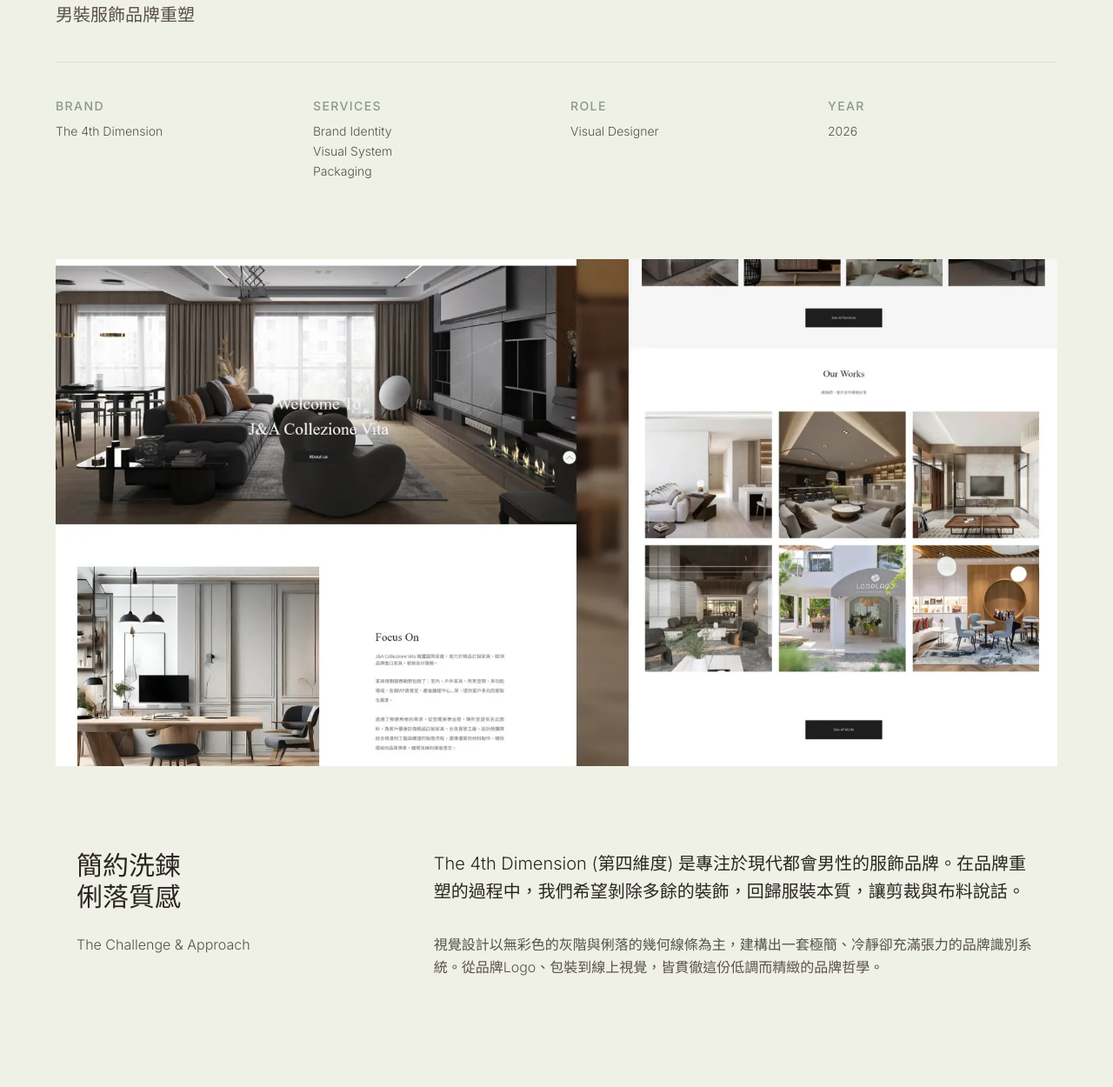
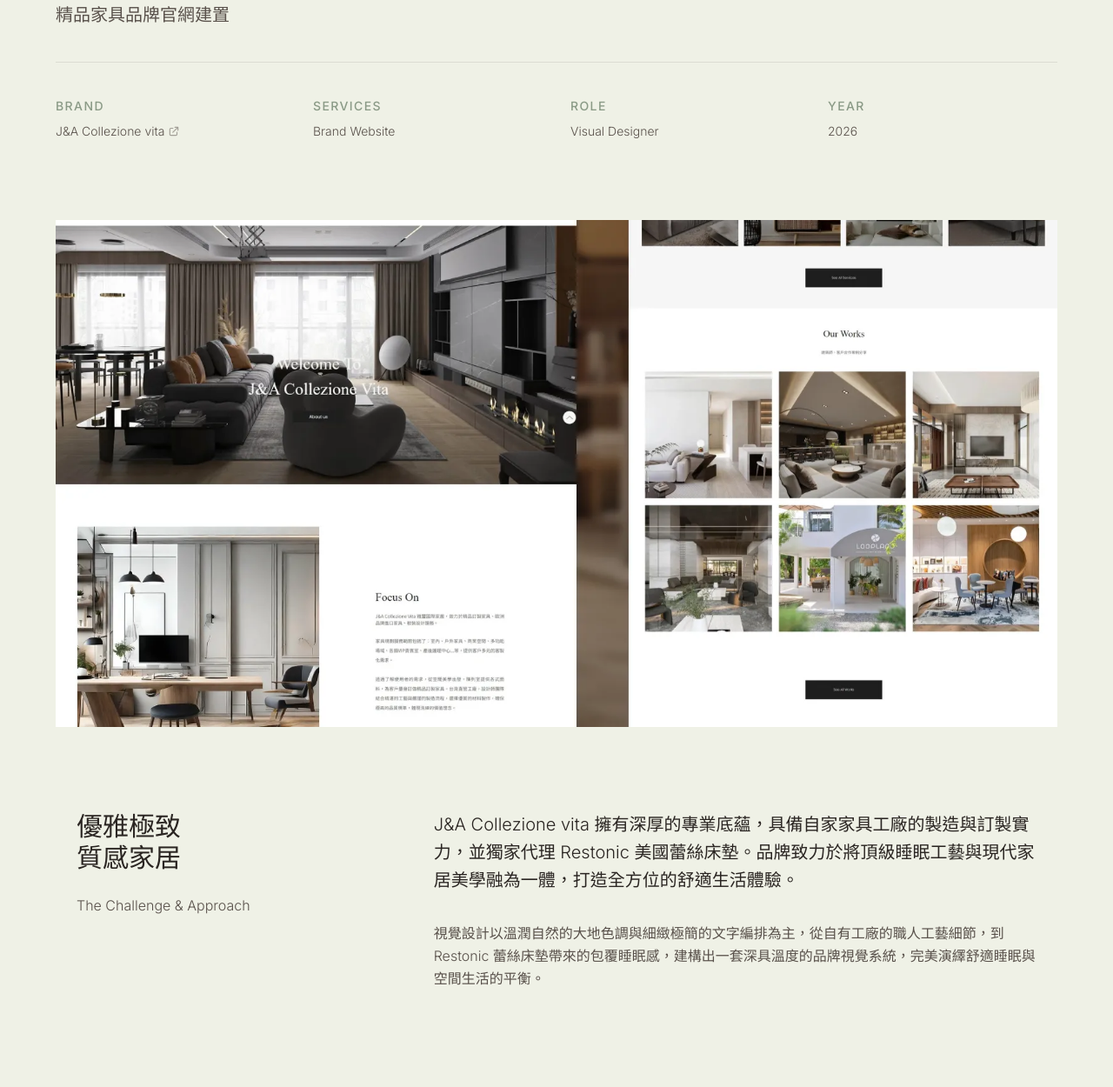
Before and after one commit to ida7105-alt/cleo-design-studio, a plain HTML site: page Showcase-02.html in a window 1280 px wide. Shown: the part 305-1555 px from the top of the page at 87% size. Drawn offline with nearby package versions, Linux system fonts and the light colour scheme.

Commit message:
Update Showcase-02 brand external link to jacollezione.com

```diff
--- a/Showcase-02.html
+++ b/Showcase-02.html
@@ -5,8 +5,9 @@
     <meta charset="UTF-8">
     <meta name="viewport" content="width=device-width, initial-scale=1.0">
     <!-- SEO: Meta Title & Description -->
-    <title>時尚男裝品牌視覺設計 | The 4th Dimension 第四維度 | Cleo Chang Portfolio</title>
-    <meta name="description" content="協助男裝服飾品牌 The 4th Dimension 重塑品牌視覺，建立簡約質感的識別系統。透過俐落的線條與中性色調，展現品牌對服裝細節與剪裁的講究。">
+    <title>精品家具品牌視覺設計 | J&A Collezione vita | Cleo Chang Portfolio</title>
+    <meta name="description"
+        content="協助 J&amp;A Collezione vita 進行品牌官網建置。品牌憑藉自有家具工廠的淬鍊工藝，並代理 Restonic 美國蕾絲床墊，將頂級睡眠體驗與質感家居美學完美融合。">
     <meta name="robots" content="index, follow">
 
     <!-- SEO: Canonical URL -->
@@ -14,8 +15,8 @@
 
     <!-- SEO: Open Graph -->
     <meta property="og:type" content="article">
-    <meta property="og:title" content="時尚男裝品牌視覺設計 | The 4th Dimension 第四維度 | Cleo Chang">
-    <meta property="og:description" content="協助男裝服飾品牌重塑品牌，建立簡約質感的識別系統。透過俐落的線條與中性色調，展現品牌對細節的講究。">
+    <meta property="og:title" content="精品家具品牌官網 | J&A Collezione vita | Cleo Chang">
+    <meta property="og:description" content="協助精品家具品牌官網建置，建立高品質質感的官網視覺。透過細緻質感與簡約設計，展現品牌對細節的講究。">
     <meta property="og:url" content="https://cleo-design.studio/Showcase-02.html">
     <meta property="og:image" content="https://cleo-design.studio/og-image.png">
     <meta property="og:image:width" content="1200">
@@ -25,8 +26,8 @@
 
     <!-- SEO: Twitter Card -->
     <meta name="twitter:card" content="summary_large_image">
-    <meta name="twitter:title" content="時尚男裝品牌視覺設計 | The 4th Dimension 第四維度">
-    <meta name="twitter:description" content="協助男裝服飾品牌重塑品牌視覺，建立簡約質感的識別系統。">
+    <meta name="twitter:title" content="精品家具品牌官網 | J&A Collezione vita | Cleo Chang">
+    <meta name="twitter:description" content="協助精品家具品牌官網建置，建立高品質質感的官網視覺。透過細緻質感與簡約設計，展現品牌對細節的講究。">
     <meta name="twitter:image" content="https://cleo-design.studio/og-image.png">
 
     <link rel="icon" type="image/x-icon" href="./favicon.ico">
@@ -127,20 +128,30 @@
                 <div class="fade-up">
                     <span class="block text-earth-sage text-sm tracking-[0.2em] uppercase mb-6">Brand Identity
                         Design</span>
-                    <h1 class="text-3xl md:text-5xl font-light text-earth-dark">The 4th Dimension 第四維度</h1>
-                    <p class="mt-6 text-earth-muted text-lg md:text-xl font-light leading-relaxed mb-10">男裝服飾品牌重塑</p>
+                    <h1 class="text-3xl md:text-5xl font-light text-earth-dark">J&amp;A Collezione vita</h1>
+                    <p class="mt-6 text-earth-muted text-lg md:text-xl font-light leading-relaxed mb-10">精品家具品牌官網建置</p>
                 </div>
 
                 <div
                     class="grid grid-cols-1 md:grid-cols-4 gap-8 border-t border-earth-dark/10 pt-10 fade-up delay-100">
                     <div>
                         <h4 class="text-sm font-medium tracking-widest text-earth-sage uppercase mb-2">Brand</h4>
-                        <p class="text-earth-muted text-sm font-light leading-relaxed">The 4th Dimension</p>
+                        <p class="text-earth-muted text-sm font-light leading-relaxed">
+                            <a href="https://www.jacollezione.com/" target="_blank" rel="noopener noreferrer"
+                                class="hover:text-earth-sage transition-colors inline-flex items-center gap-1 group">
+                                J&amp;A Collezione vita
+                                <svg class="w-3.5 h-3.5 opacity-50 group-hover:opacity-100 transition-opacity"
+                                    fill="none" viewBox="0 0 24 24" stroke="currentColor">
+                                    <path stroke-linecap="round" stroke-linejoin="round" stroke-width="2"
+                                        d="M10 6H6a2 2 0 00-2 2v10a2 2 0 002 2h10a2 2 0 002-2v-4M14 4h6m0 0v6m0-6L10 14" />
+                                </svg>
+                            </a>
+                        </p>
                     </div>
                     <div>
                         <h4 class="text-sm font-medium tracking-widest text-earth-sage uppercase mb-2">Services</h4>
-                        <p class="text-earth-muted text-sm font-light leading-relaxed">Brand Identity<br>Visual
-                            System<br>Packaging</p>
+                        <p class="text-earth-muted text-sm font-light leading-relaxed">Brand Website
+                        </p>
                     </div>
                     <div>
                         <h4 class="text-sm font-medium tracking-widest text-earth-sage uppercase mb-2">Role</h4>
@@ -157,7 +168,7 @@
         <!-- Main Banner Image -->
         <section class="px-6 mb-14 md:mb-24 fade-up">
             <div class="max-w-6xl mx-auto w-full aspect-[21/11.385] md:aspect-[2.5/1.265] overflow-hidden">
-                <img src="./img/showcase-02.webp" alt="The 4th Dimension Hero Banner"
+                <img src="./img/showcase-02.webp" alt="J&amp;A Collezione vita Hero Banner"
                     class="w-full h-full object-cover">
             </div>
         </section>
@@ -166,17 +177,17 @@
         <section class="max-w-6xl mx-auto px-6 mb-32">
             <div class="flex flex-col lg:flex-row gap-16 item-start">
                 <div class="lg:w-1/3 fade-up">
-                    <h2 class="text-3xl font-light text-earth-dark mb-6">簡約洗鍊<br>俐落質感</h2>
+                    <h2 class="text-3xl font-light text-earth-dark mb-6">優雅極致<br>質感家居</h2>
                     <p class="text-earth-muted font-light leading-relaxed">
                         The Challenge & Approach
                     </p>
                 </div>
                 <div class="lg:w-2/3 fade-up delay-100">
                     <p class="text-lg md:text-xl text-earth-dark font-light leading-[1.7] md:leading-[1.6] mb-8">
-                        The 4th Dimension (第四維度) 是專注於現代都會男性的服飾品牌。在品牌重塑的過程中，我們希望剝除多餘的裝飾，回歸服裝本質，讓剪裁與布料說話。
+                        J&amp;A Collezione vita 擁有深厚的專業底蘊，具備自家家具工廠的製造與訂製實力，並獨家代理 Restonic 美國蕾絲床墊。品牌致力於將頂級睡眠工藝與現代家居美學融為一體，打造全方位的舒適生活體驗。
                     </p>
                     <p class="text-earth-muted font-light leading-relaxed">
-                        視覺設計以無彩色的灰階與俐落的幾何線條為主，建構出一套極簡、冷靜卻充滿張力的品牌識別系統。從品牌Logo、包裝到線上視覺，皆貫徹這份低調而精緻的品牌哲學。
+                        視覺設計以溫潤自然的大地色調與細緻極簡的文字編排為主，從自有工廠的職人工藝細節，到 Restonic 蕾絲床墊帶來的包覆睡眠感，建構出一套深具溫度的品牌視覺系統，完美演繹舒適睡眠與空間生活的平衡。
                     </p>
                 </div>
             </div>
@@ -187,9 +198,9 @@
             <div class="max-w-4xl mx-auto flex flex-col gap-16">
                 <div class="fade-up flex flex-col justify-center px-4">
                     <span class="block text-earth-sage text-sm tracking-[0.2em] uppercase mb-4">Visual Details</span>
-                    <h3 class="text-2xl font-light text-earth-dark mb-4">細節中的講究</h3>
+                    <h3 class="text-2xl font-light text-earth-dark mb-4">工藝製造與頂級睡眠的交織</h3>
                     <p class="text-earth-muted font-light leading-relaxed">
-                        透過材質的對比與細緻的排版，將品牌的專業度與對品質的堅持，轉化為消費者能實際感受到的視覺體驗。
+                        結合自有工廠的精準訂製技術與代理 Restonic 美國蕾絲床墊的舒適底蘊，透過視覺將頂級睡眠質感與居家空間揉合，為使用者轉化為可觸可感的理想生活提案。
                     </p>
                 </div>
                 <div class="fade-up delay-100">
@@ -244,9 +255,9 @@
                     <div class="max-w-3xl mx-auto">
                         <span class="block text-white/50 text-sm tracking-[0.2em] uppercase mb-6">Brand Essence</span>
                         <h2 class="text-3xl md:text-5xl font-light leading-tight text-earth-bg mb-10">
-                            Beyond the ordinary.<br>The 4th Dimension.</h2>
+                            Crafting elegant spaces.<br>Elevating everyday life.</h2>
                         <p class="text-white/70 font-light leading-relaxed text-lg mb-12">
-                            我們不只設計衣服，我們定義風格。透過簡約的視覺語言，傳遞出品牌對於都會男性品味的深刻理解。
+                            憑藉自有工廠的嚴謹工藝與代理 Restonic 美國蕾絲床墊的極致舒適，我們不只創造家具，更鋪陳全方位的舒適睡眠生活體驗。
                         </p>
                     </div>
                 </div>
@@ -259,7 +270,7 @@
                 class="flex flex-col md:flex-row justify-between items-center gap-10 border-t border-earth-dark/10 pt-10">
                 <div class="text-left">
                     <h3 class="text-sm font-medium tracking-widest text-earth-sage uppercase mb-2">Outcome</h3>
-                    <p class="text-xl text-earth-dark font-light">建立完整男裝品牌識別系統</p>
+                    <p class="text-xl text-earth-dark font-light">精品家具品牌官網建置</p>
                 </div>
                 <a href="Showcase-03.html"
                     class="group flex items-center gap-4 text-earth-dark font-medium transition-colors hover:text-earth-sage">
```
